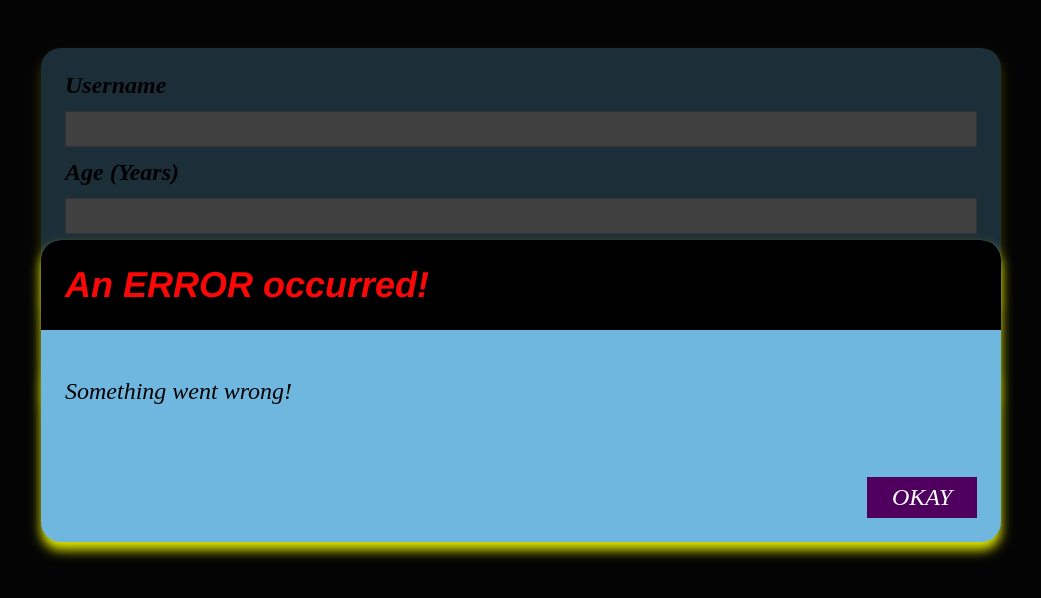
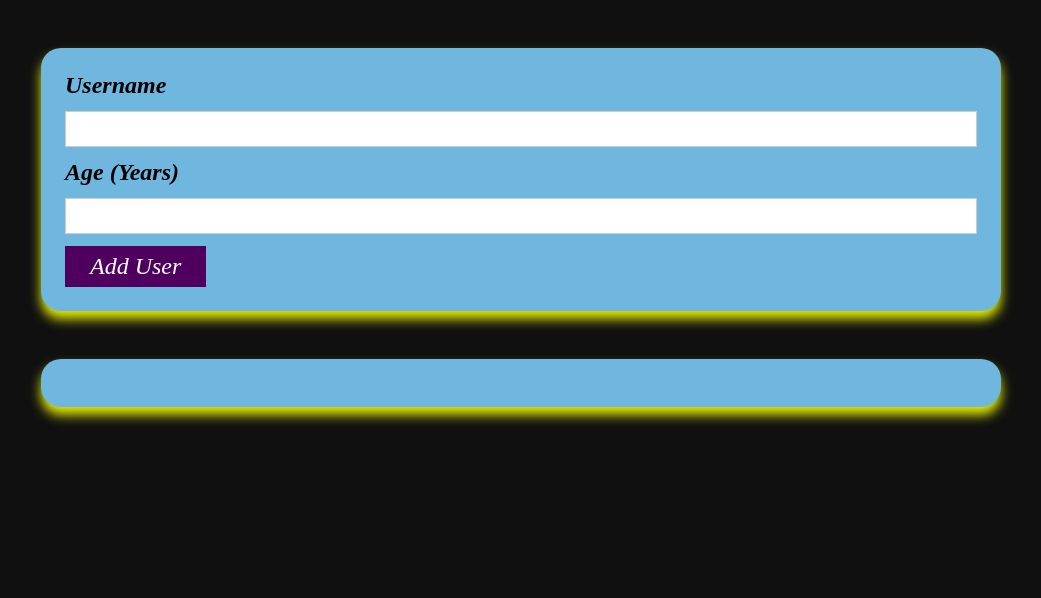
Before and after one commit to Rbravolibtech/9-React-Second-project, a React (Create React App) app in the folder src/: page / in a window 1280 px wide. Shown: the top 598 px of the page, without its empty margins (119-1160 px from the left). Built offline with nearby package versions, Linux system fonts and the light colour scheme; the HTML template or start-up script is replaced by a standard one.

Commit message:
managing error state 131

```diff
--- a/src/components/UI/ErrorModal.js
+++ b/src/components/UI/ErrorModal.js
@@ -7,7 +7,7 @@
 const ErrorModal = (props) => {
 	return (
 		<div>
-			<div className={classes.backdrop} />
+			<div className={classes.backdrop} onClick={props.onConfirm} />
 			<Card className={classes.modal}>
 				<header className={classes.header}>
 					<h2>{props.title}</h2>
@@ -16,7 +16,7 @@
 					<p>{props.message}</p>
 				</div>
 				<footer className={classes.actions}>
-					<Button>OKAY</Button>
+					<Button onClick={props.onConfirm}>OKAY</Button>
 				</footer>
 			</Card>
 		</div>
--- a/src/components/Users/AddUser.js
+++ b/src/components/Users/AddUser.js
@@ -9,13 +9,23 @@
 const AddUser = (props) => {
 	const [enteredUsername, setEnteredUsername] = useState("");
 	const [enteredAge, setEnteredAge] = useState("");
+	const [error, setError] = useState();
 
 	const addUserHandler = (event) => {
 		event.preventDefault();
 		if (enteredUsername.trim().length === 0 || enteredAge.trim().length === 0) {
+			setError({
+				title: "Invalid Input",
+				message: "Please Enter A Valid NAME and AGE (non-empty values)",
+			});
+
 			return;
 		}
 		if (+enteredAge < 1) {
+			setError({
+				title: "Invalid Age",
+				message: "Please Enter A Valid Age (>0).",
+			});
 			return;
 		}
 
@@ -31,9 +41,20 @@
 	const ageChangeHandler = (event) => {
 		setEnteredAge(event.target.value);
 	};
+
+	const errorHandler = () => {
+		setError(null);
+	};
+
 	return (
 		<div>
-			<ErrorModal title="An ERROR occurred!" message="Something went wrong!" />
+			{error && (
+				<ErrorModal
+					title={error.title}
+					message={error.message}
+					onConfirm={errorHandler}
+				/>
+			)}
 			<Card className={classes.input}>
 				<form onSubmit={addUserHandler}>
 					<label htmlFor="username">Username</label>
```
